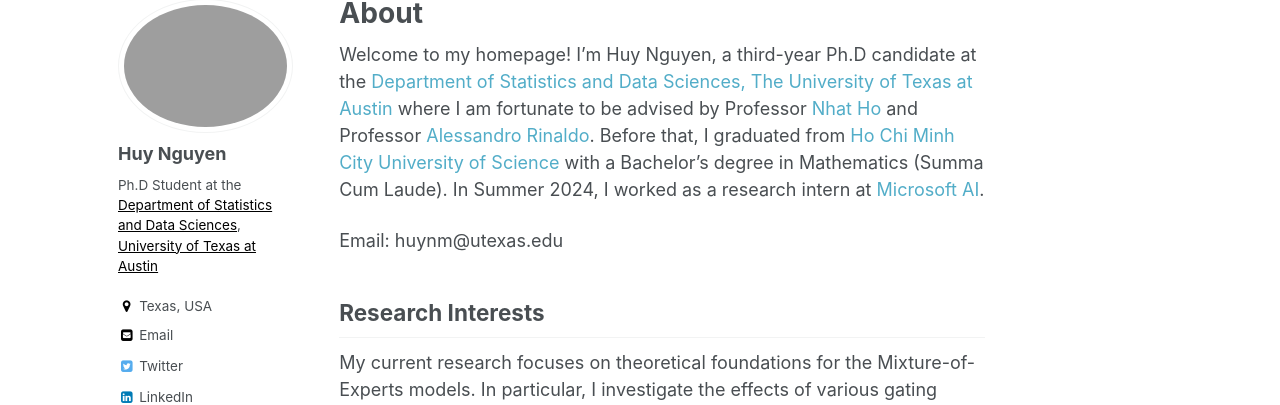
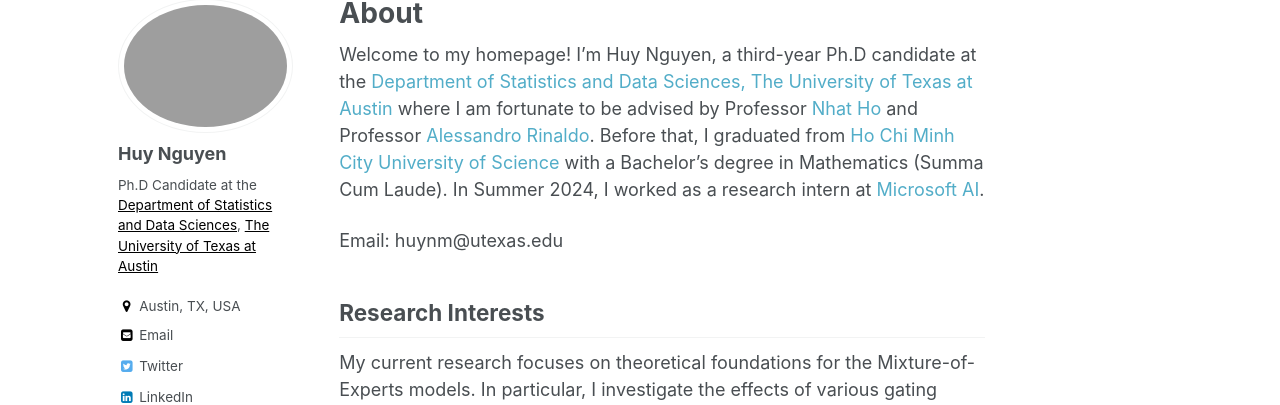
Before and after one commit to snowwhite2011/huyentrang0811.github.io, a Jekyll site: the page built from _pages/about.md, in a window 1280 px wide. Shown: the part 119-524 px from the top of the page. Built offline with Jekyll 4.4.1, drawn with Linux system fonts in a browser that asks for light colours.

Commit message:
Update _config.yml

```diff
--- a/_config.yml
+++ b/_config.yml
@@ -10,7 +10,7 @@ locale                   : "en-US"
 title                    : "Huy Nguyen"
 title_separator          : "-"
 name                     : &name "Huy Nguyen"
-description              : &description "Ph.D Student at the University of Texas at Austin"
+description              : &description "Ph.D Candidate at the University of Texas at Austin"
 url                      : https://huynm99.github.io # the base hostname & protocol for your site e.g. "https://mmistakes.github.io"
 baseurl                  : "" # the subpath of your site, e.g. "/blog"
 repository               : "huynm99/huynm99.github.io"
@@ -82,8 +82,8 @@ author:
   avatar           : "huynm.jpeg"
 #  bio              : "Ethnographer of computation and computational ethnographer. <br> <br> Assistant Professor at UC San Diego: <ul><li><a style='color: black;' href='http://communication.ucsd.edu'>Department of Communication</a></li> <li><a style='color: black;' href='http://hdsi.ucsd.edu'>Halıcıoğlu Data Science Institute</a></li></ul>"
 #  bio              : "Ethnographer of computation and computational ethnographer. <br> <br> Assistant Professor at UC San Diego, in <ul> <li><a style="color: black;" href="http://communication.ucsd.edu">Department of Communication</a></li> <li><a style="color: black;" href="http://hdsi.ucsd.edu">Halıcıoğlu Data Science Institute</a></li> <li><a style="color: black;" href="http://ipe.ucsd.edu">Institute for Practical Ethics</a></li> </ul>"
-  bio              : "Ph.D Student at the <a style='color: black;' href='https://stat.utexas.edu/'>Department of Statistics and Data Sciences</a>, <a style='color: black;' href='https://www.utexas.edu/'>University of Texas at Austin</a>"
-  location         : "Texas, USA"
+  bio              : "Ph.D Candidate at the <a style='color: black;' href='https://stat.utexas.edu/'>Department of Statistics and Data Sciences</a>, <a style='color: black;' href='https://www.utexas.edu/'>The University of Texas at Austin</a>"
+  location         : "Austin, TX, USA"
   employer         :
   googlescholar    : "https://scholar.google.com/citations?user=_YYwzhQAAAAJ&hl=en"
   email            : "huynm@utexas.edu"
```
